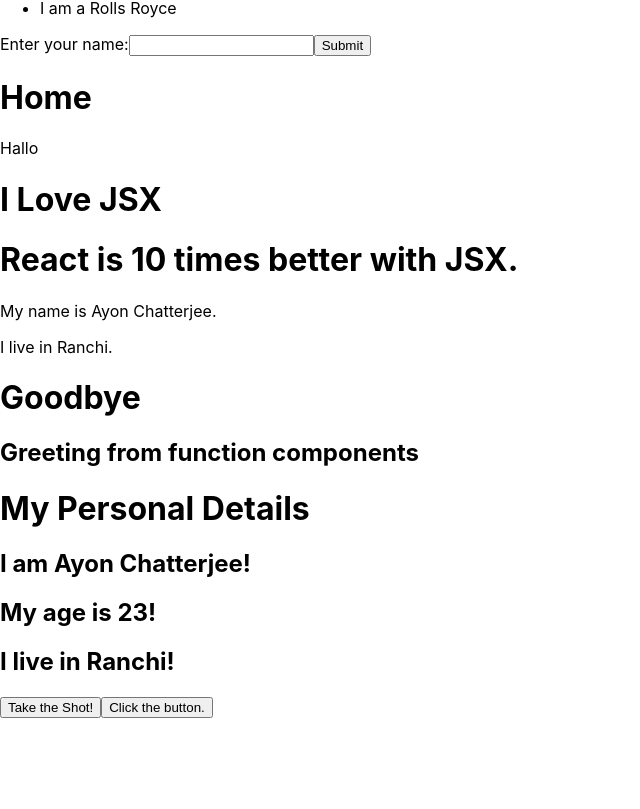
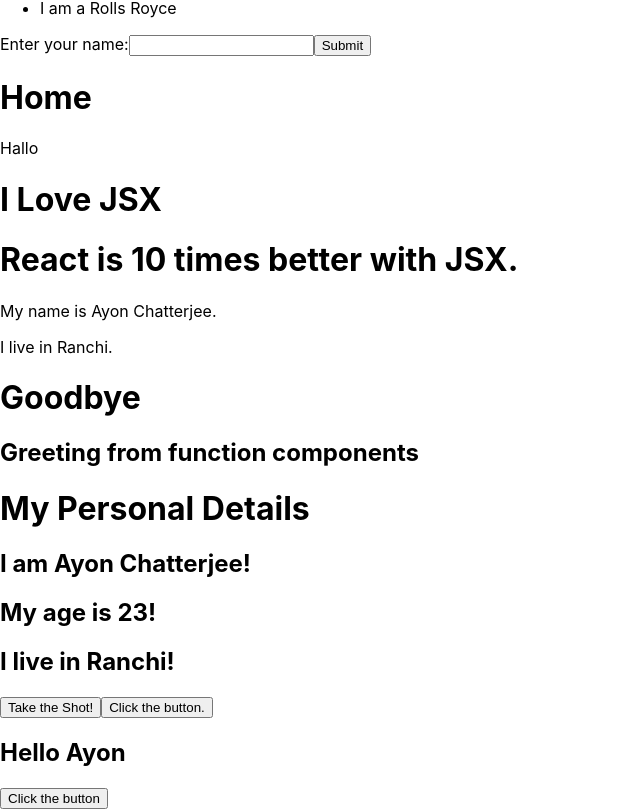
Before and after one commit to AyonChatterjee/JavaScript-and-React-Tutorials, a React (Create React App) app in the folder React Tutorials/my_react_tutorials/: page / in a window 1280 px wide. Shown: the part 184-993 px from the top of the page, without its empty margins (0-640 px from the left). Before the commit the page ends 902 px from the top, so only its background shows below. Built offline with nearby package versions, Linux system fonts and the light colour scheme.

Commit message:
React Memo

```diff
--- /dev/null
+++ b/React Tutorials/my_react_tutorials/src/ReactMemo.jsx
@@ -0,0 +1,20 @@
+import React from "react";
+
+function Child({name}) {
+    console.log("Child rendered") ;
+    return <h2>Hello {name}</h2>
+}
+
+function Parent() {
+    const [count , setCount] = React.useState(0) ;
+
+    return (
+        <>
+        <Child name= "Ayon" />
+        <button onClick={() => setCount(count + 1)}>Click the button</button>
+
+        </>
+    ) ;
+}
+
+export default Parent ;
--- a/React Tutorials/my_react_tutorials/src/index.js
+++ b/React Tutorials/my_react_tutorials/src/index.js
@@ -5,6 +5,7 @@ import App from './App';
 import {Greet , CarColor} from './Greet';
 import ShowPersonalDetails from './Props';
 import {Football , ClickButton} from './Events';
+import Parent from './ReactMemo';
 
 const myElement1 = <h1>I Love JSX</h1>
 const expression = <h1>React is {5 + 5} times better with JSX.</h1>
@@ -32,6 +33,7 @@ root.render(
     <ShowPersonalDetails />
     <Football />
     <ClickButton />
+    <Parent />
   </React.StrictMode>
 );
 
```
